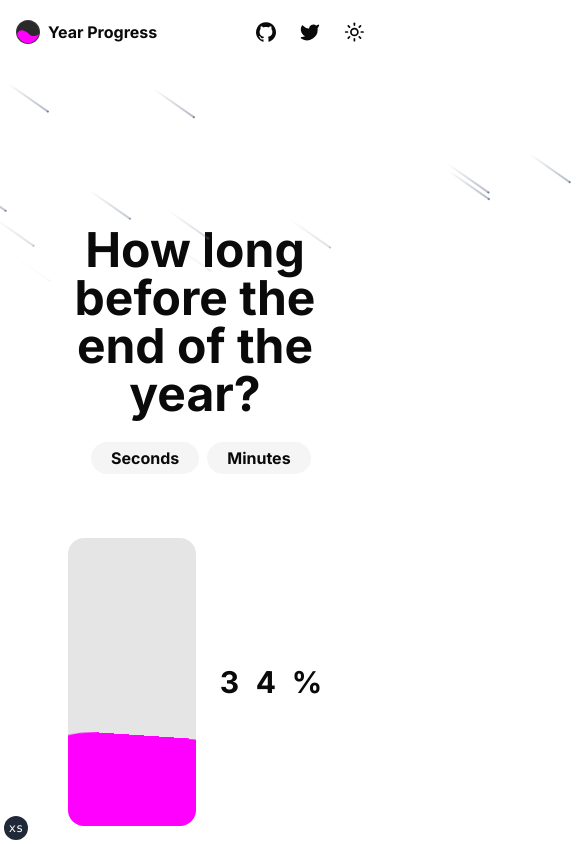
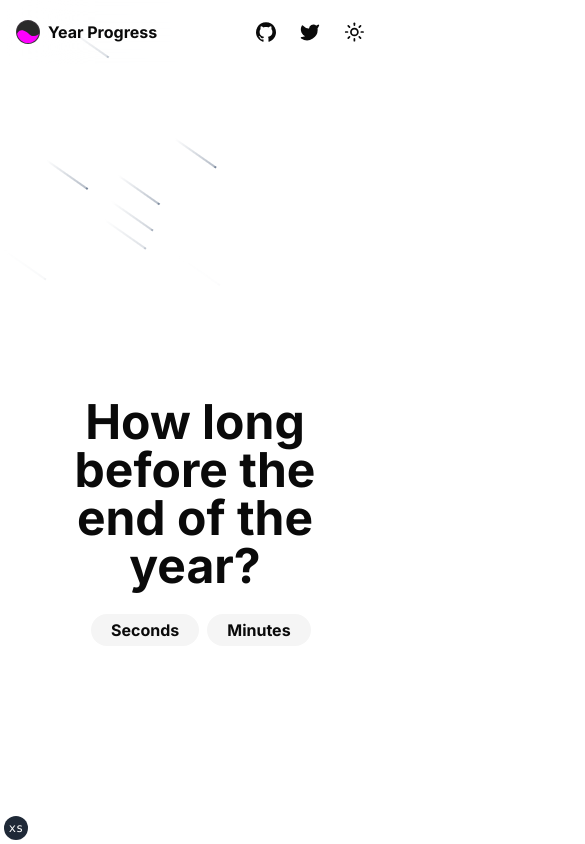
Before and after one commit to yossTheDev/yearprogress, a Next.js app: page / in a window 390 px wide. Shown: the top 844 px of the page, 585 px wide, since content can reach past the window. Built offline with nearby package versions, Linux system fonts and the light colour scheme.

Commit message:
fix: :lipstick: Improve Hero for Mobile Devices

```diff
--- a/app/layout.tsx
+++ b/app/layout.tsx
@@ -42,7 +42,7 @@ export default function RootLayout({ children }: RootLayoutProps) {
           )}
         >
           <ThemeProvider attribute="class" defaultTheme="system" enableSystem>
-            <div className="relative flex h-screen min-h-screen flex-col">
+            <div className="relative flex h-screen min-h-screen w-screen flex-col overflow-x-hidden">
               <SiteHeader />
               <Meteors number={20} />
 
--- a/app/page.tsx
+++ b/app/page.tsx
@@ -18,8 +18,8 @@ export default function IndexPage() {
   return (
     <section className="container flex flex-col gap-6 pb-8">
       {/* Hero */}
-      <section className="flex h-screen  flex-col items-center justify-center md:flex-row">
-        <div className="flex flex-col items-center justify-center gap-4 md:w-3/5">
+      <section className="flex flex-col items-center justify-center md:h-screen md:flex-row">
+        <div className="flex h-screen flex-col items-center justify-center gap-4 md:h-fit md:w-3/5">
           <h1 className="mt-20 text-center text-5xl font-bold md:mt-0 md:w-4/5 md:text-6xl">
             How long before the end of the year?
           </h1>
@@ -56,6 +56,8 @@ export default function IndexPage() {
           </div>
         </div>
 
+        <p className="mb-16 text-3xl font-bold md:hidden">Year Progress</p>
+
         <div className="mt-14 flex items-center justify-center gap-2 md:mt-0 md:w-2/5">
           <WaveProgressbar value={percentageCompleted}></WaveProgressbar>
 
```
